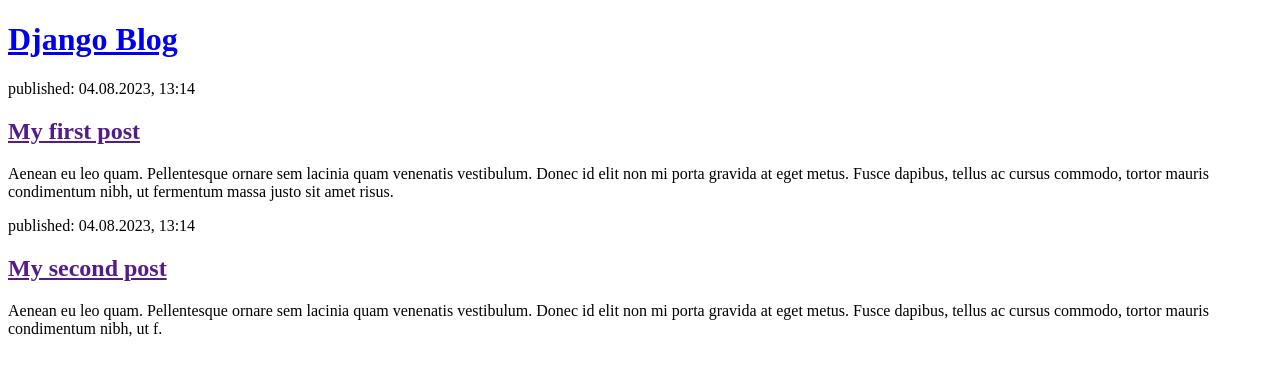
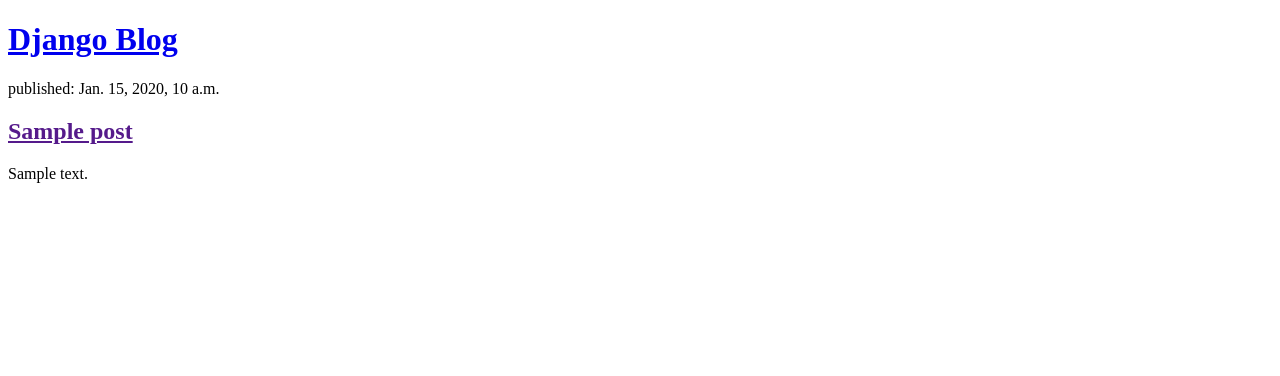
Before and after one commit to Bhagavathi516/Django, a Django app: page / in a window 1280 px wide. Shown: the top 376 px of the page. Run offline with Django 3.2, Linux system fonts and the light colour scheme; tables that the repository leaves empty hold one stand-in row (values such as "Sample post").

Commit message:
Modified templates to display posts from database.

```diff
--- a/myapp/templates/myapp/post_list.html
+++ b/myapp/templates/myapp/post_list.html
@@ -8,16 +8,11 @@
             <h1><a href="/">Django Blog</a></h1>
         </header>
 
-        <article>
-            <time>published: 04.08.2023, 13:14</time>
-            <h2><a href="">My first post</a></h2>
-            <p>Aenean eu leo quam. Pellentesque ornare sem lacinia quam venenatis vestibulum. Donec id elit non mi porta gravida at eget metus. Fusce dapibus, tellus ac cursus commodo, tortor mauris condimentum nibh, ut fermentum massa justo sit amet risus.</p>
-        </article>
-
-        <article>
-            <time>published: 04.08.2023, 13:14</time>
-            <h2><a href="">My second post</a></h2>
-            <p>Aenean eu leo quam. Pellentesque ornare sem lacinia quam venenatis vestibulum. Donec id elit non mi porta gravida at eget metus. Fusce dapibus, tellus ac cursus commodo, tortor mauris condimentum nibh, ut f.</p>
-        </article>
-    </body>
+        {% for post in posts %}
+            <article>
+                <time>published: {{ post.published_date }}</time>
+                <h2><a href="">{{ post.title }}</a></h2>
+                <p>{{ post.text|linebreaksbr }}</p>
+            </article>
+        {% endfor %}
 </html>
--- a/myapp/views.py
+++ b/myapp/views.py
@@ -1,5 +1,8 @@
 from django.shortcuts import render
+from django.utils import timezone
+from .models import Post
 
 # Create your views here.
 def post_list(request):
-    return render(request, 'myapp/post_list.html', {})
+    posts = Post.objects.filter(published_date__lte = timezone.now()).order_by('published_date')
+    return render(request, 'myapp/post_list.html', {'posts': posts})
```
